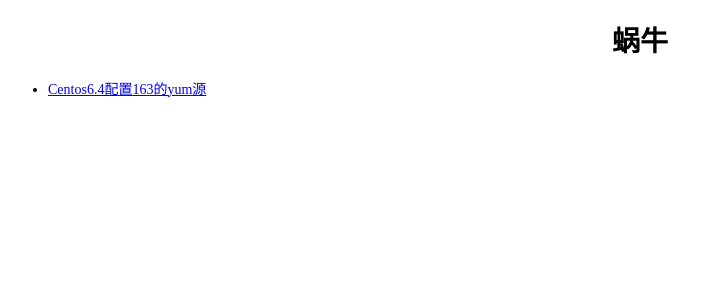
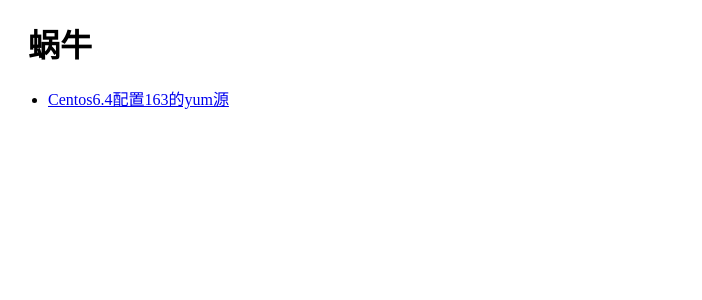
Before and after one commit to peng2089/dp.github.io, a Jekyll site: the page built from index.html, in a window 1280 px wide. Shown: the top 300 px of the page, without its empty margins (0-702 px from the left). Built offline with Jekyll 4.4.1, drawn with Linux system fonts in a browser that asks for light colours.

Commit message:
add index.html

```diff
--- a/_layouts/default.html
+++ b/_layouts/default.html
@@ -6,7 +6,7 @@
 	<meta name="Description" content="">
 	<title>{{ page.title }}</title>
 	<style>
-	body {font-size:14px; }
+		.site_name {margin:20px;}
 	</style>
 </head>
 <body>
--- a/index.html
+++ b/index.html
@@ -2,11 +2,11 @@
 layout: default
 title: woniu.me
 ---
-<center><h1>蜗牛</h1></center>
+<h1 class="site_name">蜗牛</h1>
 <ul>
 	{% for post in site.posts %}
 	<li>
-		<a href="{{ post.url }}">{{ post.title }}</a>
+		<a href="{{ post.url }}">{{ post.title }}</a> {{ page.date | date_to_string }}
 	</li>
 	{% endfor %}
 </ul>
```
